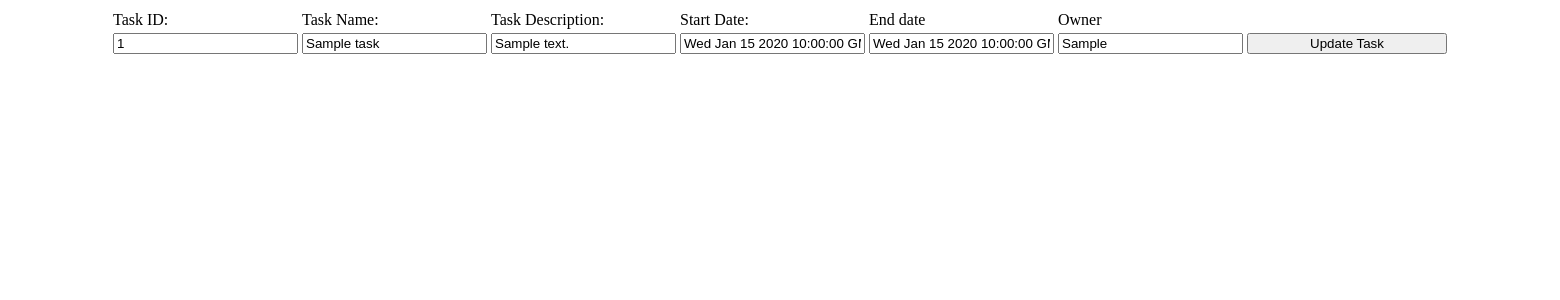
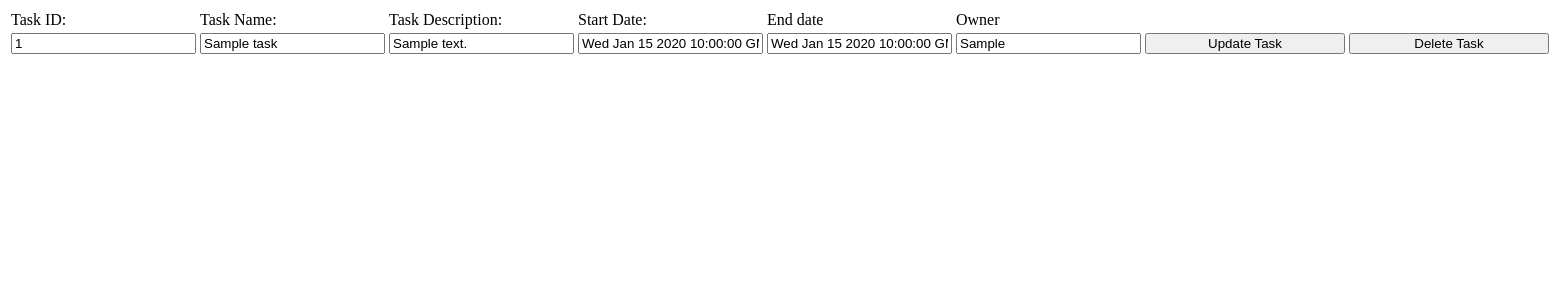
Before and after one commit to kennethlorenz/TaskOrganizer, a Node server app: page /list_tasks in a window 1560 px wide. Shown: the top 300 px of the page. Run offline with Node 20, Linux system fonts and the light colour scheme; tables that the repository leaves empty hold one stand-in row (values such as "Sample post"); some libraries are stand-ins or nearby versions.

Commit message:
Created delete function
Create delete function on task controller
created deleteTaskById on task controller

added routes for deleting a specific Id in task routes

added a delete button to delete a task in task view

```diff
--- a/app/controllers/tasks.server.controller.js
+++ b/app/controllers/tasks.server.controller.js
@@ -12,7 +12,7 @@ exports.createTask = function (req, res, next) {
       return next(err);
     } else {
       // Use the 'response' object to send a JSON response
-      res.json(task);
+      res.redirect("list_tasks");
     }
   });
 };
@@ -101,3 +101,30 @@ exports.findTaskByTaskId = function (req, res, next, taskId) {
     }
   );
 };
+
+exports.delete = function (req, res, next) {
+  req.task.remove((err) => {
+    if (err) {
+      return next(err);
+    } else {
+      res.json(req.task);
+    }
+  });
+};
+
+exports.deleteTaskById = function (req, res, next) {
+  console.log(req.task.taskId);
+  Task.findOneAndRemove(
+    {
+      taskId: req.task.taskId,
+    },
+    function (err, task) {
+      if (err) {
+        throw err;
+      } else {
+        console.log("Task successfully deleted");
+      }
+    }
+  );
+  res.redirect("/list_tasks");
+};
--- a/app/routes/tasks.server.routes.js
+++ b/app/routes/tasks.server.routes.js
@@ -26,4 +26,6 @@ module.exports = function (app) {
   //be called only once in a request - response cycle,
   //even if the parameter is matched in multiple routes
   app.param("taskId", tasks.findTaskByTaskId);
+
+  app.route("/list_tasks/:taskId").delete(tasks.deleteTaskById);
 };
--- a/app/views/tasks.ejs
+++ b/app/views/tasks.ejs
@@ -93,6 +93,16 @@
               />
             </div>
           </td>
+          <td>
+            <div>
+              <input
+                type="submit"
+                formaction="/list_tasks/<%= task.taskId %>?_method=DELETE"
+                value="Delete Task"
+                style="width: 200px"
+              />
+            </div>
+          </td>
         </tr>
 
         <% })%>
```
